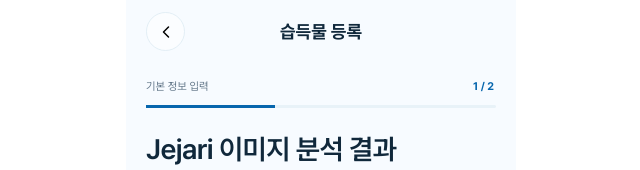
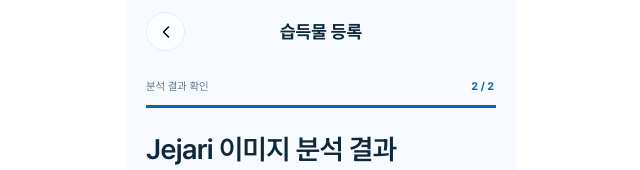
Before and after one commit to 2026-Line4Thon/Jejari-FE, a React (Vite) app: page /found-analysis in a window 1280 px wide. Shown: the top 170 px of the page, without its empty margins (319-959 px from the left). Built offline with nearby package versions, Linux system fonts and the light colour scheme.

Commit message:
🐛 Fix: 습득물 등록 단계 및 진행선 표시 수정 (#9)

```diff
--- a/src/components/found-item/FoundItem.css
+++ b/src/components/found-item/FoundItem.css
@@ -22,7 +22,7 @@
 .found-item-header button img:last-child { position: relative; }
 .found-item-step { display: flex; justify-content: space-between; margin-top: 29px; color: #64788a; font-size: 11px; line-height: 13px; }
 .found-item-step strong { padding-right: 2px; color: #0766ad; font-weight: 700; }
-.found-item-progress { height: 3px; flex-shrink: 0; margin-top: 12px; background: url('../../assets/found-analysis/progress-active.svg') left top / 36.91% 3px no-repeat, url('../../assets/found-analysis/progress.svg') left top / 100% 3px no-repeat; }
+.found-item-progress { height: 3px; flex-shrink: 0; margin-top: 12px; background: url('../../assets/found-analysis/progress-active.svg') left top / var(--found-item-progress-width, 50%) 3px no-repeat, url('../../assets/found-analysis/progress.svg') left top / 100% 3px no-repeat; }
 .found-item-page :is(button, input, textarea):focus-visible, .found-photo-picker button:focus-visible { outline: 2px solid #0766ad; outline-offset: 3px; }
 .found-item-page button { cursor: pointer; }
 .found-item-page button:disabled { cursor: wait; opacity: .65; }
--- a/src/components/found-item/FoundItemLayout.jsx
+++ b/src/components/found-item/FoundItemLayout.jsx
@@ -14,11 +14,14 @@ export function FoundItemHeader({ onBack, titleId }) {
   );
 }
 
-export function FoundItemProgress() {
+export function FoundItemProgress({ step = 1 }) {
+  const totalSteps = 2;
+  const label = step === 2 ? '분석 결과 확인' : '기본 정보 입력';
+
   return (
     <>
-      <div className="found-item-step"><span>기본 정보 입력</span><strong>1 / 2</strong></div>
-      <div className="found-item-progress" role="progressbar" aria-label="습득물 등록 진행 단계" aria-valuemin={0} aria-valuemax={2} aria-valuenow={1} />
+      <div className="found-item-step"><span>{label}</span><strong>{step} / {totalSteps}</strong></div>
+      <div className="found-item-progress" style={{ '--found-item-progress-width': `${(step / totalSteps) * 100}%` }} role="progressbar" aria-label="습득물 등록 진행 단계" aria-valuemin={0} aria-valuemax={totalSteps} aria-valuenow={step} />
     </>
   );
 }
--- a/src/pages/found-analysis/FoundAnalysisPage.jsx
+++ b/src/pages/found-analysis/FoundAnalysisPage.jsx
@@ -64,7 +64,7 @@ export default function FoundAnalysisPage() {
   return (
     <main className="found-item-page found-analysis-page" aria-labelledby="found-analysis-title">
       <FoundItemHeader titleId="found-analysis-title" onBack={() => navigate(item.foundDraft ? '/found-item' : '/home', { state: { foundDraft: item.foundDraft } })} />
-      <FoundItemProgress />
+      <FoundItemProgress step={2} />
 
       <section className="found-analysis-intro" aria-labelledby="found-analysis-result">
         <h2 id="found-analysis-result">Jejari 이미지 분석 결과</h2>
```
